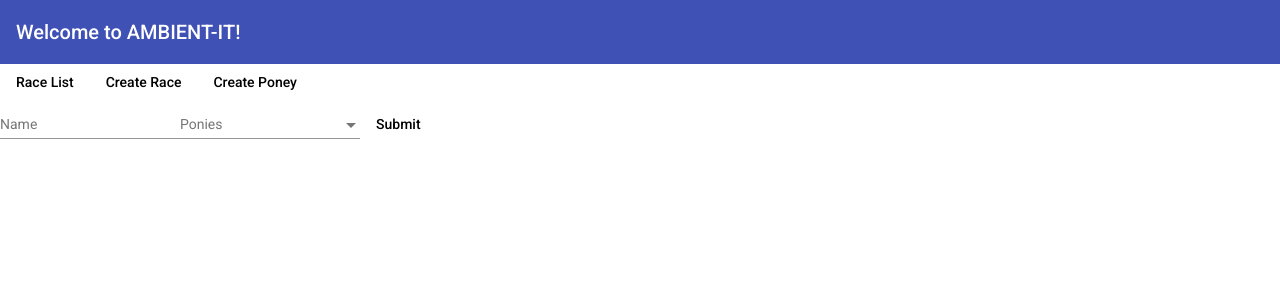
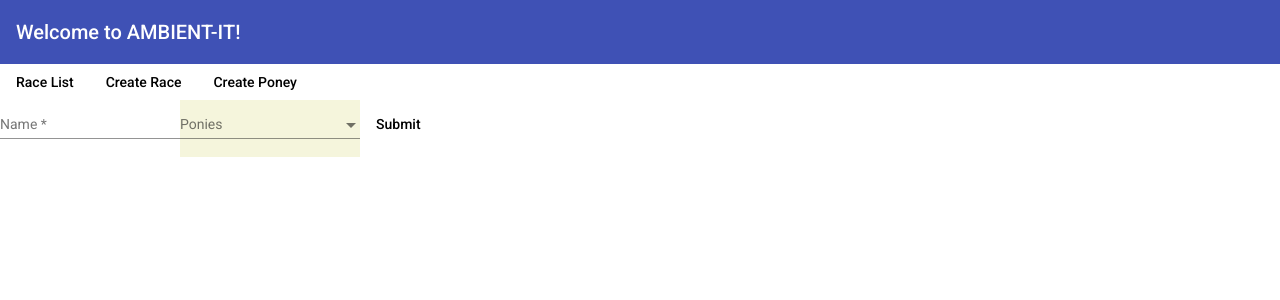
Before and after one commit to romsinge/formation1409, an Angular app: page /race-create in a window 1280 px wide. Shown: the top 300 px of the page. Built offline with nearby package versions, Linux system fonts and the light colour scheme; data requests are answered from the project's data file.

Commit message:
template driven form

```diff
--- a/db.json
+++ b/db.json
@@ -20,12 +20,41 @@
     {
       "id": "0",
       "name": "Le Mans",
-      "poneyIds": ["0", "1"]
+      "poneyIds": [
+        "0",
+        "1"
+      ]
     },
     {
       "id": "1",
       "name": "Paris",
-      "poneyIds": ["1", "2"]
+      "poneyIds": [
+        "1",
+        "2"
+      ]
+    },
+    {
+      "name": "Brest",
+      "poneyIds": [
+        "0",
+        "1",
+        "2"
+      ],
+      "id": "q6M0IOP"
+    },
+    {
+      "name": "Marseille",
+      "poneyIds": [
+        "0",
+        "1",
+        "2"
+      ],
+      "id": "qdYr2iB"
+    },
+    {
+      "name": "gergerg@ofweew.",
+      "poneyIds": [],
+      "id": "1d-8xKu"
     }
   ]
 }
--- a/src/app/app.module.ts
+++ b/src/app/app.module.ts
@@ -1,3 +1,4 @@
+import { DataService } from './services/data.service';
 import { AppRoutingModule } from './app-routing.module';
 import { BrowserModule } from '@angular/platform-browser';
 import { NgModule } from '@angular/core';
--- a/src/app/components/race-create/race-create.component.html
+++ b/src/app/components/race-create/race-create.component.html
@@ -1,11 +1,26 @@
 <form (submit)="handleSubmit()">
 
   <mat-form-field>
-    <input type="text" matInput placeholder="Name" name="name">
+    <input
+      [ngModel]="race.name"
+      (ngModelChange)="race.name = $event"
+      type="text"
+      matInput
+      placeholder="Name"
+      required
+      minlength="2"
+      maxlength="15"
+      pattern="[A-Z].+"
+      name="name"
+      #nameInput="ngModel"
+    >
+      <mat-error *ngIf="nameInput.hasError('required')">
+        Ce champ est requis
+      </mat-error>
   </mat-form-field>
 
   <mat-form-field>
-    <mat-select placeholder="Ponies" multiple>
+    <mat-select [(ngModel)]="race.poneyIds" placeholder="Ponies" multiple name="poneyIds">
       <mat-option *ngFor="let poney of ponies$ | async" [value]="poney.id">
         {{ poney.name }}
       </mat-option>
--- a/src/app/components/race-create/race-create.component.scss
+++ b/src/app/components/race-create/race-create.component.scss
@@ -0,0 +1,3 @@
+.ng-valid {
+  background-color: beige;
+}
--- a/src/app/components/race-create/race-create.component.ts
+++ b/src/app/components/race-create/race-create.component.ts
@@ -1,7 +1,9 @@
+import { Race } from './../../interfaces/race.interface';
 import { DataService } from './../../services/data.service';
 import { Poney } from './../../interfaces/poney.interface';
 import { Observable } from 'rxjs';
 import { Component, OnInit } from '@angular/core';
+import { Router } from '@angular/router';
 
 @Component({
   selector: 'app-race-create',
@@ -11,14 +13,22 @@ import { Component, OnInit } from '@angular/core';
 export class RaceCreateComponent implements OnInit {
 
   ponies$: Observable<Poney[]>
+  race: Race = {
+    name: '',
+    poneyIds: []
+  }
 
-  constructor(private dataService: DataService) { }
+  constructor(private dataService: DataService, private router: Router) { }
 
   ngOnInit() {
     this.ponies$ = this.dataService.ponies
   }
 
   handleSubmit() {
-    console.log('SUBMIT')
+    this.dataService.saveRace(this.race).subscribe({
+      next: () => {
+        this.router.navigateByUrl('/race-list')
+      }
+    })
   }
 }
--- a/src/app/services/data.service.ts
+++ b/src/app/services/data.service.ts
@@ -28,6 +28,10 @@ export class DataService {
     }))
   }
 
+  saveRace(race: Race): Observable<Race> {
+    return this.http.post<Race>('http://localhost:3000/races', race)
+  }
+
   private _ponies: Poney[] = []
 
   private _races: Race[] = []
```
